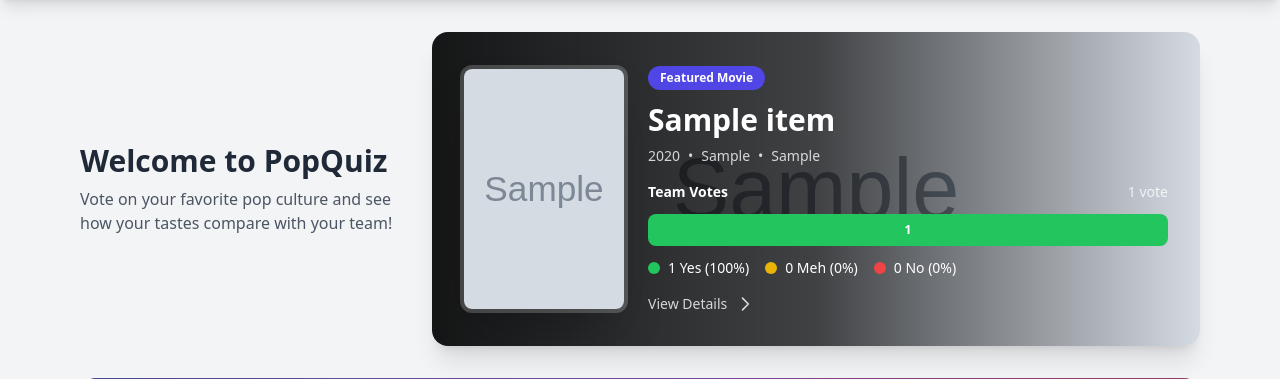
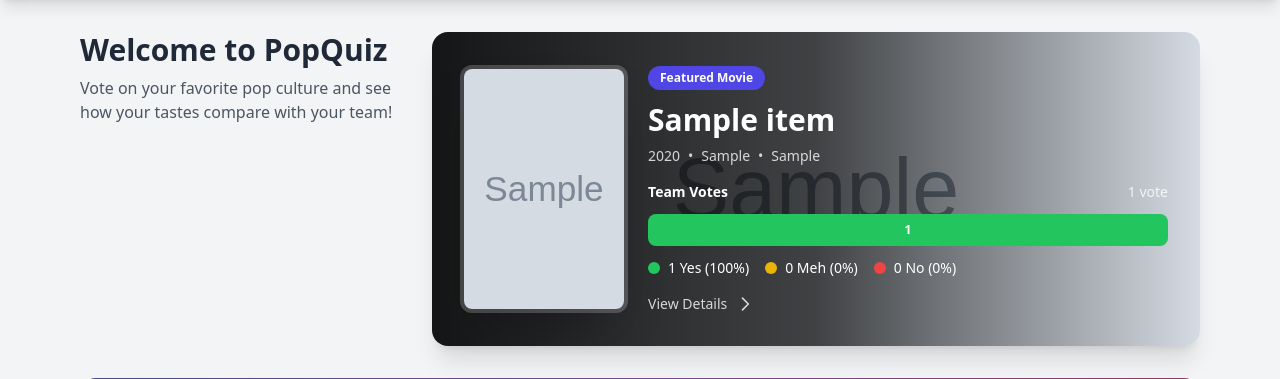
Before and after one commit to chnm/popquiz, a Django app: page / in a window 1280 px wide. Shown: the part 71-450 px from the top of the page. Run offline with Django 5.2, Linux system fonts and the light colour scheme; tables that the repository leaves empty hold one stand-in row (values such as "Sample post"); grey boxes marked "Sample" are stand-in pictures; some libraries are stand-ins or nearby versions.

Commit message:
Align welcome header to top on desktop instead of center
- Changed justify-center to justify-start for welcome header
- Welcome text now aligns to top of featured movie card on desktop
- Creates cleaner visual hierarchy with text at natural reading position
- Mobile behavior unchanged

🤖 Generated with [Claude Code](https://claude.com/claude-code)

Co-Authored-By: Claude <noreply@anthropic.com>

```diff
--- a/catalog/templates/catalog/home.html
+++ b/catalog/templates/catalog/home.html
@@ -7,7 +7,7 @@
 <!-- Welcome Header and Featured Movie - Side by Side on Desktop -->
 <div class="mb-8 flex flex-col lg:flex-row gap-8">
     <!-- Welcome Header -->
-    <div class="flex-shrink-0 lg:w-80 flex flex-col justify-center">
+    <div class="flex-shrink-0 lg:w-80 flex flex-col justify-start">
         <h1 class="text-3xl font-bold text-gray-800 mb-2">Welcome to PopQuiz</h1>
         <p class="text-gray-600">Vote on your favorite pop culture and see how your tastes compare with your team!</p>
     </div>
```
